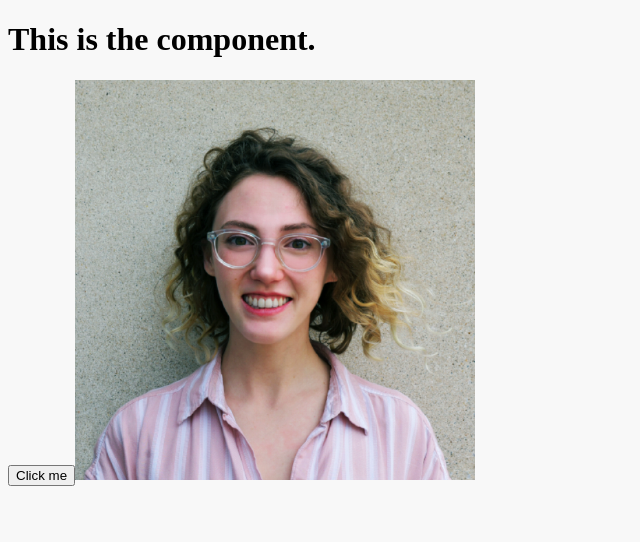
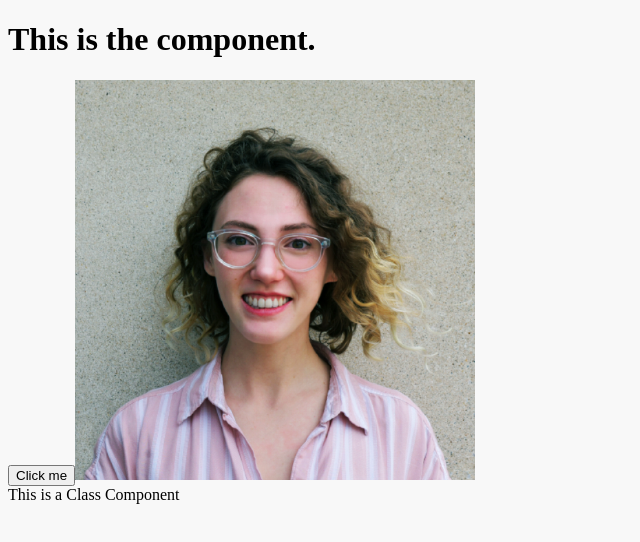
Before and after one commit to mhitchi/reactScratch, a React app in the folder react-app-webpack/: page / in a window 1280 px wide. Shown: the top 542 px of the page, without its empty margins (0-640 px from the left). Built offline with nearby package versions, Linux system fonts and the light colour scheme.

Commit message:
adding class component

```diff
--- a/react-app-webpack/src/App.js
+++ b/react-app-webpack/src/App.js
@@ -1,6 +1,7 @@
 import React from 'react';
 import './style.css';
 import Lydia from './images/headshot.png';
+import ClassComponent from './components/ClassComponent';
 //using ES6 here
 
 
@@ -25,6 +26,9 @@ class App extends React.Component {
                 <button onClick={this.handleButtonClickEvent}>Click me</button>
                 { this.state.name && <p>{this.state.name}</p> }
                 <img src={Lydia} alt="Lydia image"/>
+                <div>
+                    <ClassComponent/>
+                </div>
             </div>
         )
     }
--- /dev/null
+++ b/react-app-webpack/src/components/ClassComponent.js
@@ -0,0 +1,14 @@
+import React from 'react';
+
+//use class when managing state
+//use const if multiples
+class ClassComponent extends React.Component {
+    render() {
+        return (
+            <div>This is a Class Component</div>
+        )
+    }
+}
+
+
+export default ClassComponent
```
